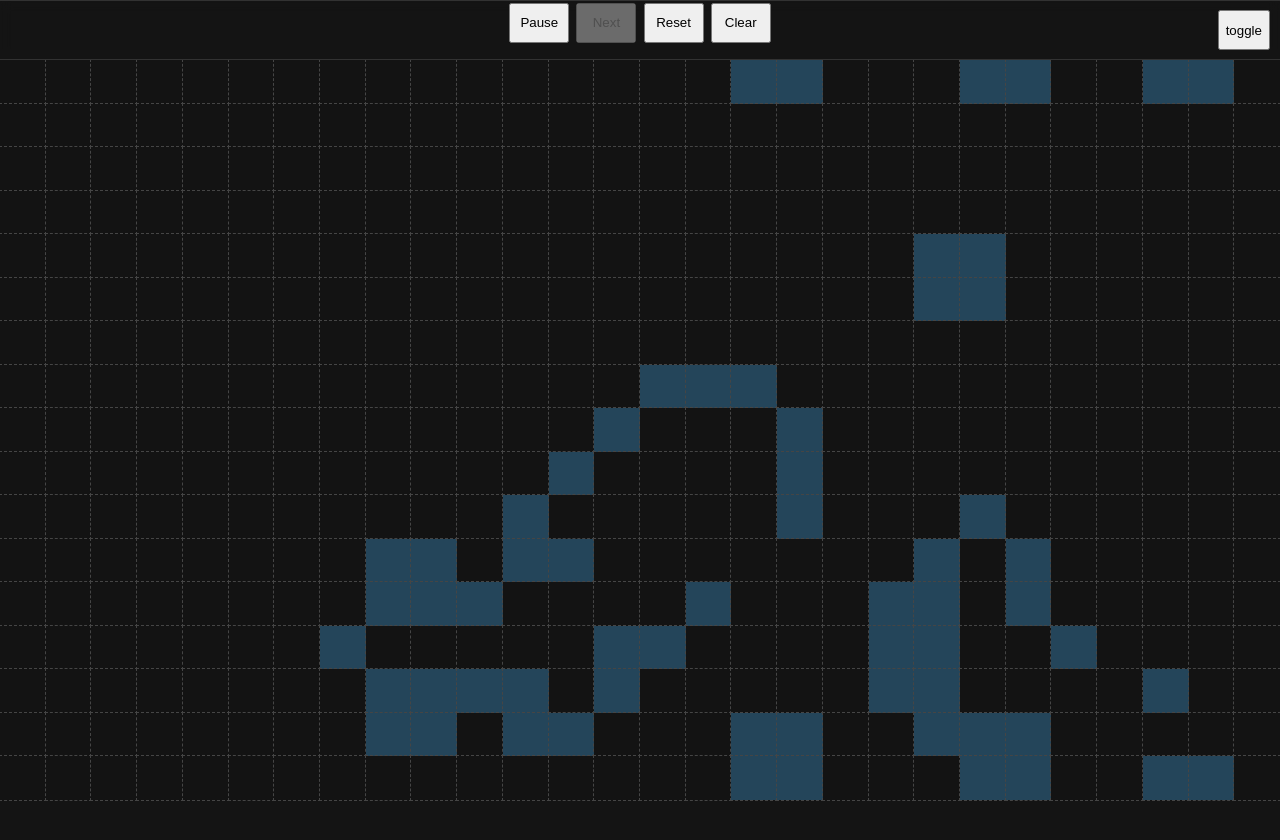
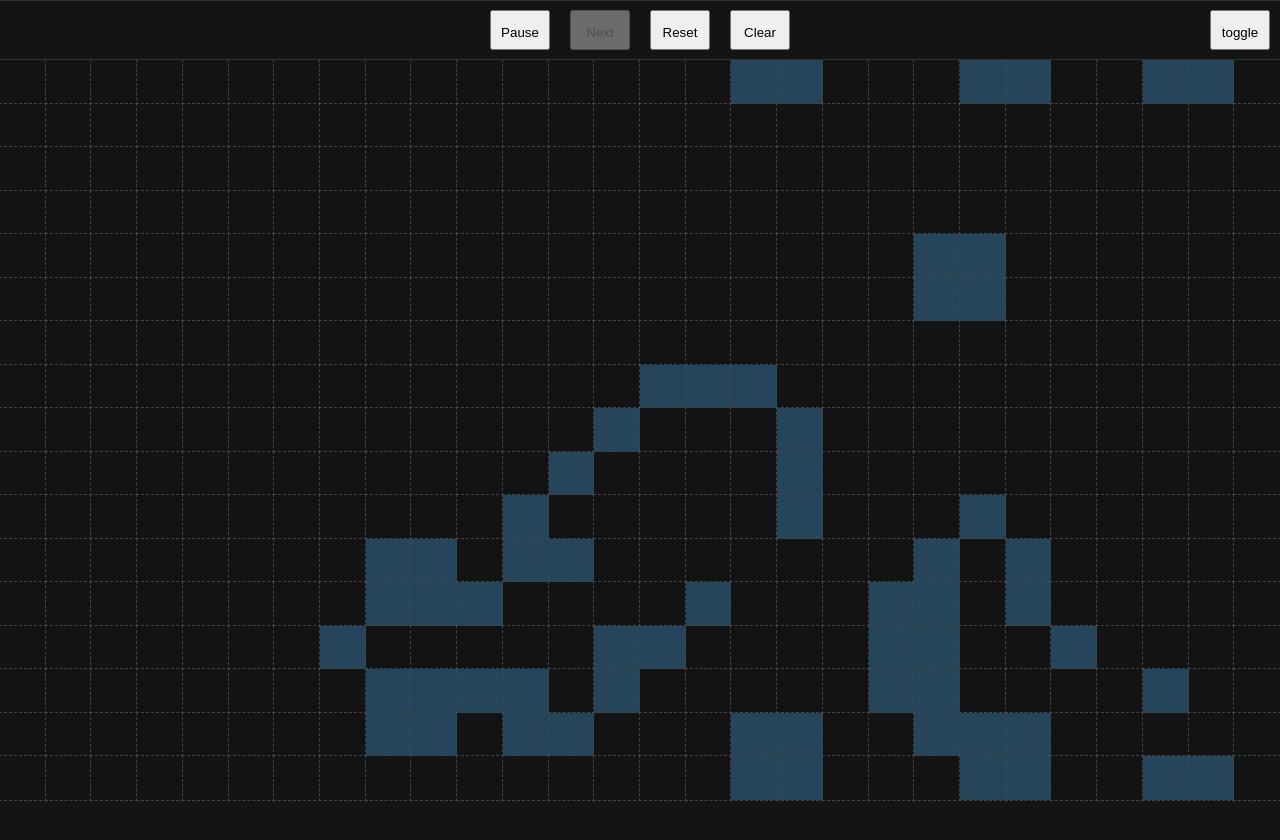
Before and after one commit to wiktor-falek/game-of-life, a website: page index.html in a window 1280 px wide. Both pictures are taken after a click on the button "toggle". Shown: the top 840 px of the page. Drawn offline with Linux system fonts and the light colour scheme.

Commit message:
a bit of refactor

```diff
--- a/index.html
+++ b/index.html
@@ -31,10 +31,10 @@
 <body>
 
     <div id="why does shit break when i remove this i dunno">
-        <button id="hide-toggle" onClick="toggleContent()">toggle</button>
+        <button id="hide-toggle" class="control-panel--button" onClick="toggleContent()">toggle</button>
 
         <header>
-            <div class="header__wrapper">
+            <div class="header--wrapper">
                 <div class="header-logo">
                     <p class="cool">
                         <a href="/">FALEK.DEV</a>
@@ -58,10 +58,10 @@
 
         <header id="control-panel">
             <div class="header--wrapper">
-                <button id="pause">Pause</button>
-                <button id="next">Next</button>
-                <button id="reset">Reset</button>
-                <button id="clear">Clear</button>
+                <button id="pause" class="control-panel--button">Pause</button>
+                <button id="next" class="control-panel--button">Next</button>
+                <button id="reset" class="control-panel--button">Reset</button>
+                <button id="clear" class="control-panel--button">Clear</button>
             </div>
         </div>
 
--- a/src/css/base.css
+++ b/src/css/base.css
@@ -18,7 +18,7 @@ body {
 
 h1, h2, h3, h4 {
     line-height: 1.2;
-    margin: 0.5em 0 0.5em 0;
+    margin: .5em 0 .5em 0;
 }
 
 a {
@@ -27,6 +27,11 @@ a {
 
 a:hover {
     cursor: pointer;
+}
+
+button {
+    height: 40px !important;
+    width: 60px;
 }
 
 .section {
--- a/src/css/control-panel.css
+++ b/src/css/control-panel.css
@@ -3,13 +3,11 @@
 }
 
 
-#control-panel button {
-    height: 40px;
-    width: 60px;
+.control-panel--button {
+    padding-top: 5px;
 }
 
-#control-panel .header__wrapper {
-    justify-content: center;
-    gap: 30px;
-    align-items: center;
+#control-panel .header--wrapper {
+   justify-content: center;
+   gap: 20px;
 }
--- a/src/css/header.css
+++ b/src/css/header.css
@@ -19,13 +19,13 @@ header {
 }
 
 
-.header__wrapper {
+.header--wrapper {
     display: flex;
-    padding: 20px 0px;
+    align-items: center;
     width: 60%;
 }
 
-.header__wrapper:not(#control-panel) {
+.header--wrapper:not(#control-panel) {
     justify-content: space-between;
 }
 
--- a/src/css/hide-toggle.css
+++ b/src/css/hide-toggle.css
@@ -3,7 +3,6 @@
     position: fixed;
     right: 10px;
     top: 10px;
-    height: 40px;
 }
 
 .hide-toggle__hidden {
```
